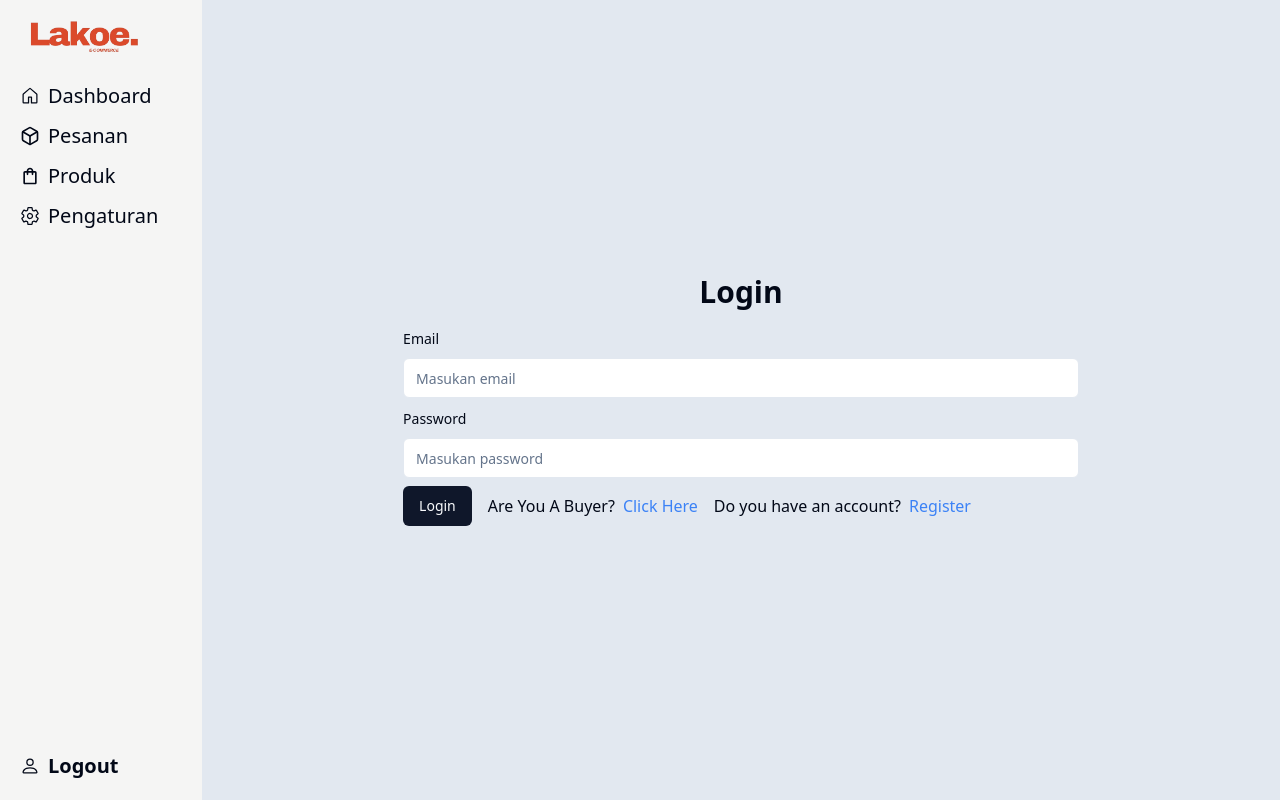
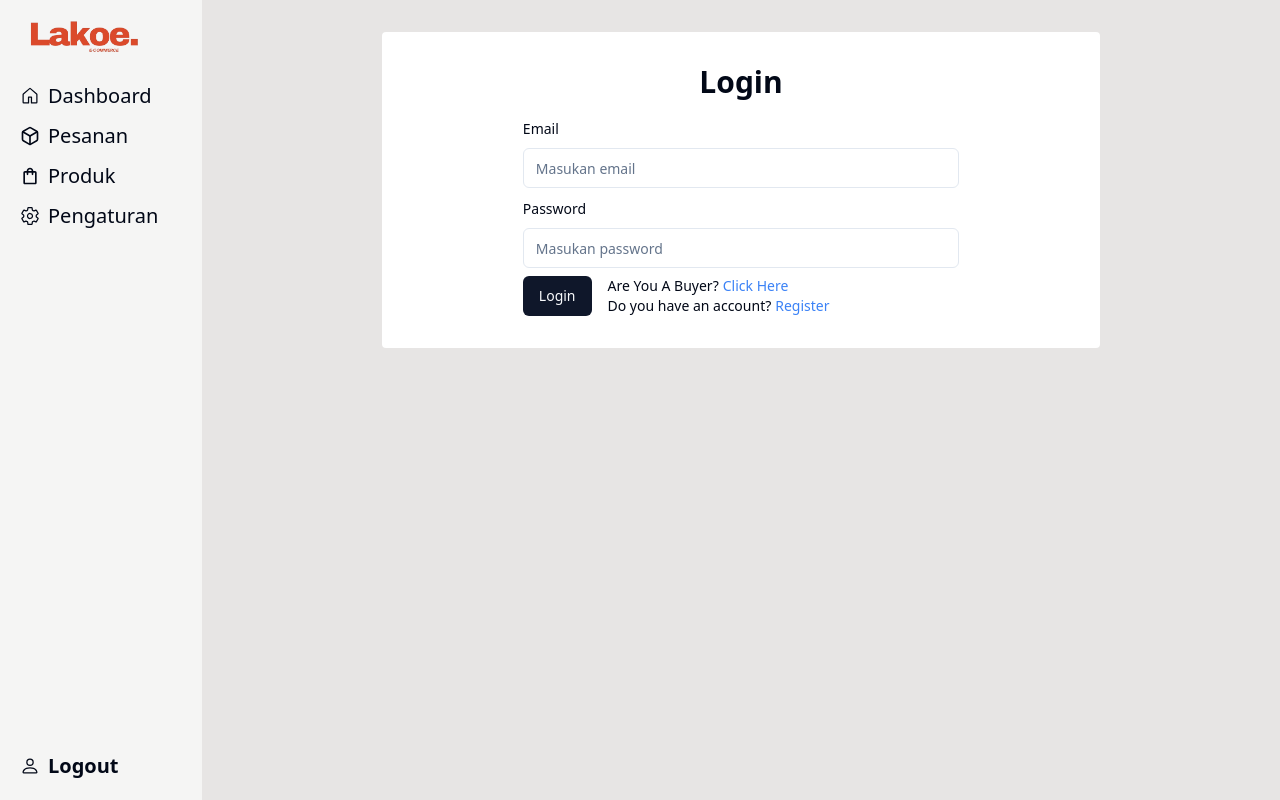
Before and after one commit to bagushendrawan/B54-LakoeApp-Kel2_Frontend, a React (Vite) app: page /login in a window 1280 px wide. Built offline with nearby package versions, Linux system fonts and the light colour scheme.

Commit message:
fix merge

```diff
--- a/src/features/login.tsx
+++ b/src/features/login.tsx
@@ -63,7 +63,7 @@ export function LoginForm() {
     }
 
     return (
-      <div className="w-full h-screen bg-slate-200 p-8 flex flex-col justify-center items-center m-auto">
+      <div className="w-8/12 h-10/12 rounded-sm mt-8 bg-white p-8 flex flex-col justify-center items-center m-auto">
         <h1 className="font-bold text-3xl">Login</h1>
         <Form {...form}>
           <form onSubmit={form.handleSubmit(onSubmit)} className="space-y-2 w-4/6">
@@ -96,16 +96,18 @@ export function LoginForm() {
               )}
             />
 
-            <div className="flex gap-4 items-center">
+            <div className="flex gap-4 items-center text-sm">
             <Button type="submit">Login</Button>
-            <div className="flex gap-2">
-            <h1>Are You A Buyer?</h1>
-            <Link to="/buyer" className="text-blue-500">Click Here</Link>
-            </div>
+            <div className="flex flex-col">
+              <div className="flex">
+              <h1 className="me-1">Are You A Buyer?</h1>
+              <Link to="/buyer" className="text-blue-500">Click Here</Link>
+              </div>
 
-            <div className="flex gap-2">
-            <h1>Do you have an account?</h1>
-            <Link to="/register" className="text-blue-500">Register</Link>
+              <div className="flex">
+              <h1 className="me-1">Do you have an account?</h1>
+              <Link to="/register" className="text-blue-500">Register</Link>
+              </div>
             </div>
             </div>
           </form>
--- a/src/features/register.tsx
+++ b/src/features/register.tsx
@@ -63,7 +63,7 @@ export function RegisterForm() {
     }
 
     return (
-      <div className="w-full h-screen bg-slate-200 p-8 flex flex-col justify-center items-center m-auto">
+      <div className="w-8/12 h-10/12 rounded-sm mt-8 bg-white p-8 flex flex-col justify-center items-center m-auto">
         <h1 className="font-bold text-3xl">Register</h1>
         <Form {...form}>
           <form onSubmit={form.handleSubmit(onSubmit)} className="space-y-2 w-4/6">
@@ -136,10 +136,19 @@ export function RegisterForm() {
                 </FormItem>
               )}
             />
-            <div className="flex gap-4 items-center">
-            <Button type="submit">Submit</Button>
-            <h1>Are You A Buyer?</h1>
-            <Link to="/buyer" className="text-blue-500">Click Here</Link>
+            <div className="flex gap-4 items-center text-sm">
+            <Button type="submit">Register</Button>
+            <div className="flex flex-col">
+              <div className="flex">
+              <h1 className="me-1">Are You A Buyer?</h1>
+              <Link to="/buyer" className="text-blue-500">Click Here</Link>
+              </div>
+
+              <div className="flex">
+              <h1 className="me-1">Do you have an account?</h1>
+              <Link to="/login" className="text-blue-500">Login</Link>
+              </div>
+            </div>
             </div>
           </form>
         </Form>
```
